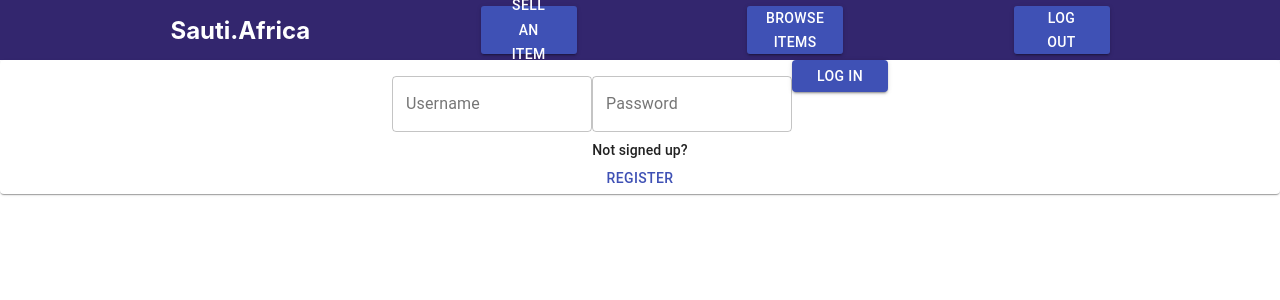
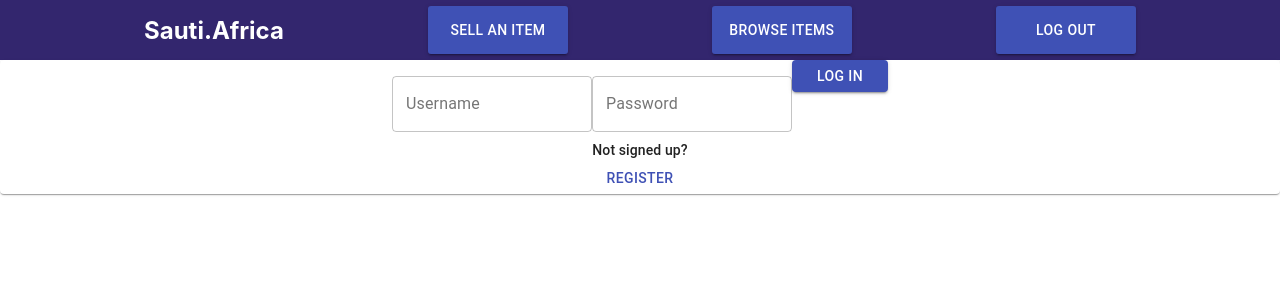
Before and after one commit to Build-Week-African-Marketplace-4/Front-End, a React (Create React App) app in the folder marketplace/: page /login in a window 1280 px wide. Shown: the top 300 px of the page. Built offline with nearby package versions, Linux system fonts and the light colour scheme.

Commit message:
fixed some errors

```diff
--- a/marketplace/src/components/Dashboard.js
+++ b/marketplace/src/components/Dashboard.js
@@ -1,9 +1,7 @@
 import React, {useState, useEffect} from 'react';
 import ItemCard from './ItemCards';
 import NewItem from './NewItem';
-import { Button } from "@material-ui/core";
 import axiosWithAuth from '../utils/AxiosWithAuth';
-import { Link } from "react-router-dom";
 
 const divStyle = {
   display: 'flex',
@@ -15,6 +13,7 @@ const divStyle = {
 
 export default function Dashboard() {
   const [items, userItems] = useState([]);
+  const [user, setUser] = useState();
   console.log(localStorage);
   const id = localStorage.getItem("userId");
 
@@ -24,6 +23,7 @@ export default function Dashboard() {
       .then(response => {
         console.log('This is the response', response);
         userItems(response.data.user.items);
+        setUser(response.data.user.first_name);
       })
       .catch(error => {
         console.log('Error:', error);
@@ -32,8 +32,9 @@ export default function Dashboard() {
 
   return(
     <>
-      <h1>Hello User!</h1>
+      <h1>Hello {user}!</h1>
       <NewItem/>
+      <h1>Your Items:</h1>
       <div style={divStyle}>
         {items.map(item => (
           <ItemCard
--- a/marketplace/src/components/ItemCards.js
+++ b/marketplace/src/components/ItemCards.js
@@ -2,9 +2,7 @@ import React from 'react';
 import { makeStyles } from "@material-ui/core/styles";
 import TextField from "@material-ui/core/TextField";
 import { Grid, Box } from "@material-ui/core";
-import { Button } from "@material-ui/core";
 import * as Yup from "yup";
-import { Link } from "react-router-dom";
 import { Formik } from "formik";
 
 const useStyles = makeStyles(theme => ({
--- a/marketplace/src/components/ItemsList.js
+++ b/marketplace/src/components/ItemsList.js
@@ -1,8 +1,6 @@
 import React, {useState, useEffect} from 'react';
 import ItemCard from './ItemCards';
-import { Button } from "@material-ui/core";
 import axiosWithAuth from '../utils/AxiosWithAuth';
-import { Link } from "react-router-dom";
 
 const divStyle = {
   display: 'flex',
--- a/marketplace/src/components/Navigation.js
+++ b/marketplace/src/components/Navigation.js
@@ -9,7 +9,8 @@ const MyButton = styled(Button)({
   borderRadius: 3,
   color: 'white',
   height: 48,
-  padding: '0 30px',
+  width: 140,
+  padding: '0 5px',
 });
 
 const navStyle = {
@@ -22,7 +23,8 @@ const navStyle = {
 }
 
 const linkStyle = {
-  textDecoration: 'none'
+  textDecoration: 'none',
+  fontWeight: '700'
 }
 
 export default function Navigation() {
```
Also changed, not shown: 1 other file (tests, documents, lock files or other folders).
